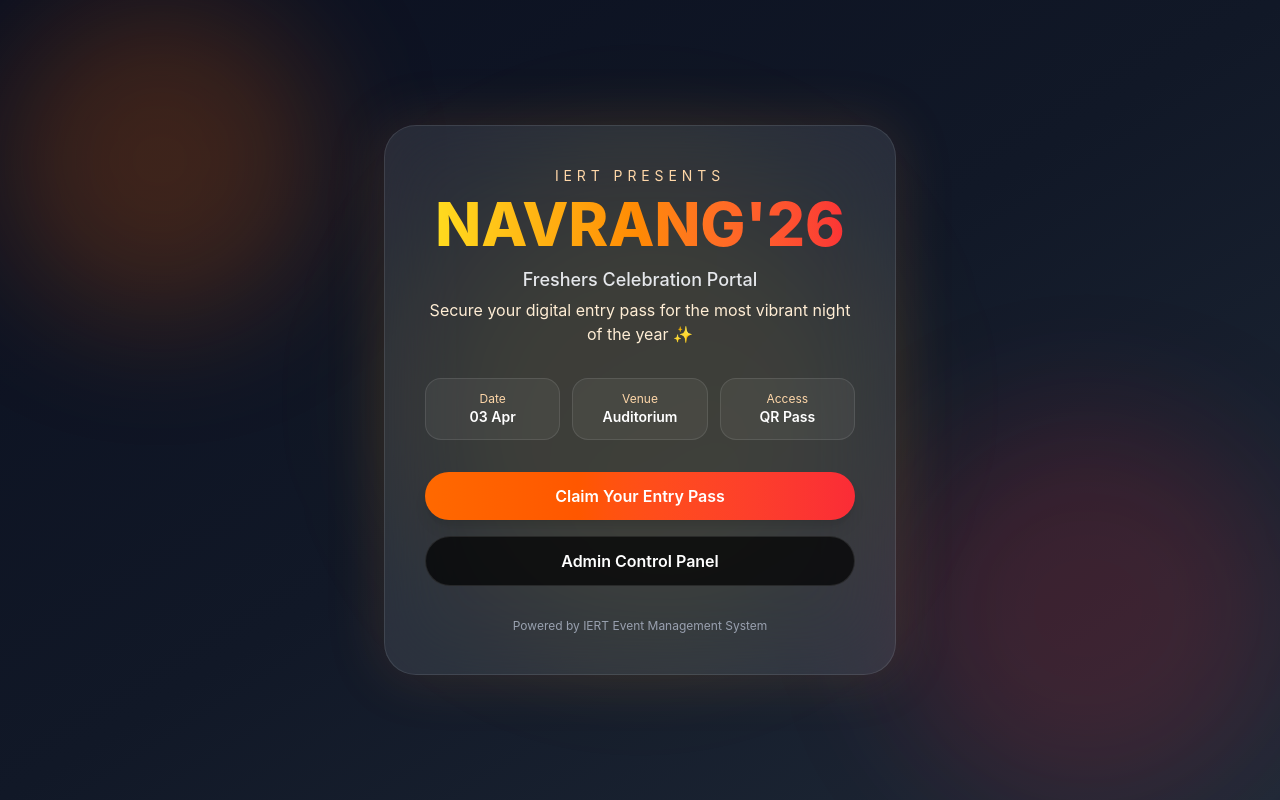
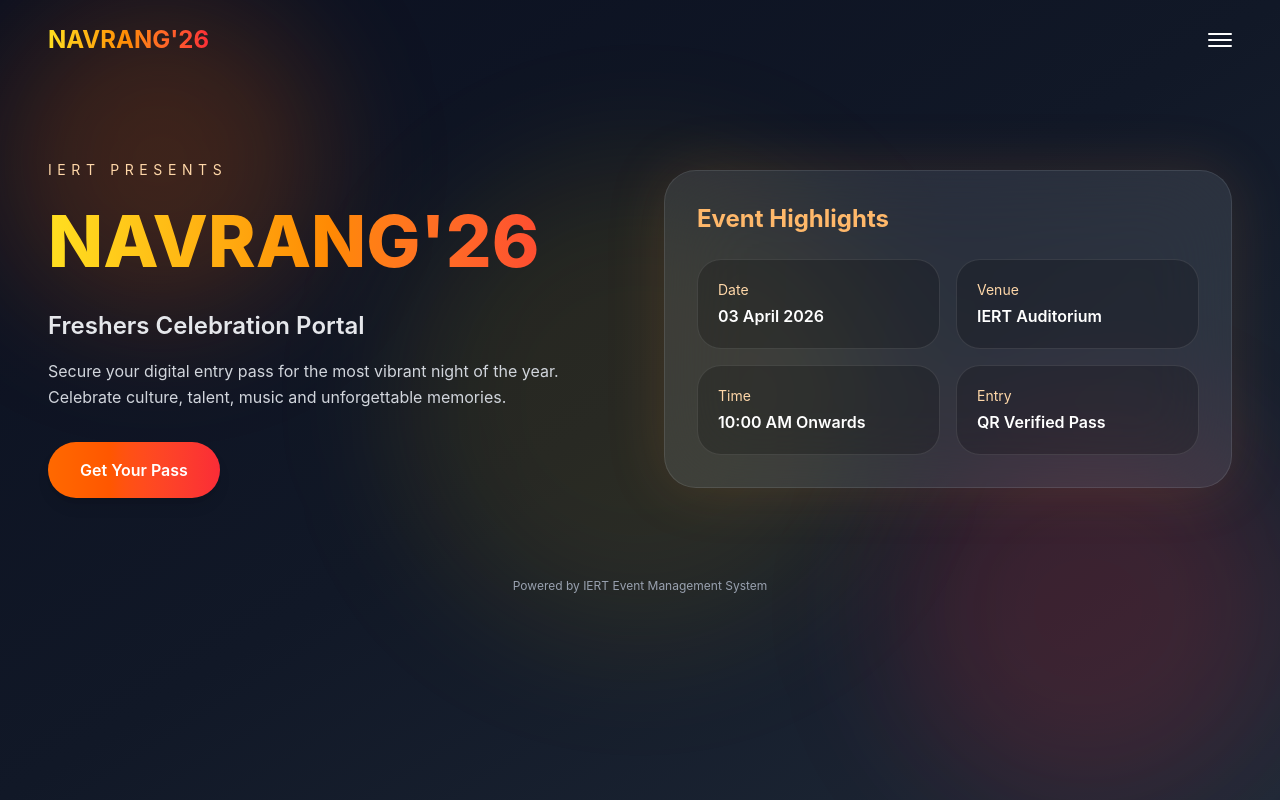
Before and after one commit to vaibhav0009/navrang26-checkin, a React (Vite) app: page / in a window 1280 px wide. Built offline with nearby package versions, Linux system fonts and the light colour scheme.

Commit message:
Improved homepage layout and centered event highlight cards

```diff
--- a/index.html
+++ b/index.html
@@ -4,7 +4,7 @@
     <meta charset="UTF-8" />
     <link rel="icon" type="image/svg+xml" href="/favicon.svg" />
     <meta name="viewport" content="width=device-width, initial-scale=1.0" />
-    <title>freshers-proto</title>
+    <title>Navrang'26</title>
   </head>
   <body>
     <div id="root"></div>
--- a/src/pages/Login.jsx
+++ b/src/pages/Login.jsx
@@ -1,79 +1,103 @@
+import { useState } from "react";
 import { useNavigate } from "react-router-dom";
 
 export default function Login() {
   const navigate = useNavigate();
+  const [menuOpen, setMenuOpen] = useState(false);
 
   return (
-    <div className="min-h-screen relative overflow-hidden bg-linear-to-br from-[#0B1020] via-[#111827] to-[#1F2937] flex items-center justify-center px-4">
-      {/* Warm Glow Background */}
+    <div className="min-h-screen relative overflow-hidden bg-linear-to-br from-[#0B1020] via-[#111827] to-[#1F2937] text-white">
+      {/* Background Glow */}
       <div className="absolute top-0 left-0 w-80 h-80 bg-orange-500/20 rounded-full blur-3xl"></div>
       <div className="absolute bottom-0 right-0 w-96 h-96 bg-red-500/15 rounded-full blur-3xl"></div>
       <div className="absolute top-1/2 left-1/2 w-120 h-120 bg-yellow-400/10 rounded-full blur-3xl -translate-x-1/2 -translate-y-1/2"></div>
 
-      {/* Main Card */}
-      <div className="relative z-10 w-full max-w-lg rounded-4xl border border-white/10 bg-white/10 backdrop-blur-2xl shadow-[0_0_60px_rgba(251,146,60,0.15)] p-8 md:p-10">
-        <p className="text-center text-sm tracking-[0.35em] text-orange-200 mb-2">
-          IERT PRESENTS
-        </p>
+      {/* Navbar */}
+      <nav className="relative z-20 flex justify-between items-center px-6 md:px-12 py-6">
+        <h2 className="text-2xl font-bold bg-linear-to-r from-yellow-300 via-orange-400 to-red-500 bg-clip-text text-transparent">
+          NAVRANG'26
+        </h2>
 
-        <h1 className="text-4xl sm:text-5xl md:text-6xl font-extrabold text-center bg-linear-to-r from-yellow-300 via-orange-400 to-red-500 bg-clip-text text-transparent mb-3">
-          NAVRANG'26
-        </h1>
+        <div className="relative">
+          <button
+            onClick={() => setMenuOpen(!menuOpen)}
+            className="flex flex-col gap-1"
+          >
+            <span className="w-6 h-0.5 bg-white rounded"></span>
+            <span className="w-6 h-0.5 bg-white rounded"></span>
+            <span className="w-6 h-0.5 bg-white rounded"></span>
+          </button>
 
-        <p className="text-center text-base md:text-lg text-gray-200 font-medium mb-1">
-          Freshers Celebration Portal
-        </p>
+          {menuOpen && (
+            <div className="absolute right-0 mt-4 w-52 rounded-3xl bg-black/80 backdrop-blur-xl border border-white/10 shadow-xl overflow-hidden">
+              <button
+                onClick={() => navigate("/admin-login")}
+                className="w-full px-5 py-4 text-left hover:bg-white/10 transition"
+              >
+                Admin Control Panel
+              </button>
+            </div>
+          )}
+        </div>
+      </nav>
 
-        <p className="text-center text-orange-100 mb-8 text-sm md:text-base">
-          Secure your digital entry pass for the most vibrant night of the year
-          ✨
-        </p>
+      {/* Hero Section */}
+      <section className="relative z-10 max-w-7xl mx-auto px-6 md:px-12 py-12 md:py-20 grid md:grid-cols-2 gap-12 items-center">
+        {/* Left Content */}
+        <div>
+          <p className="text-sm tracking-[0.4em] text-orange-200 mb-4">
+            IERT PRESENTS
+          </p>
 
-        {/* Event Info */}
-        <div className="grid grid-cols-3 gap-2 sm:gap-3 mb-8">
-          <div className="rounded-2xl bg-white/5 p-3 text-center border border-white/10">
-            <p className="text-xs text-orange-200">Date</p>
-            <p className="text-xs sm:text-sm font-semibold text-white">
-              03 Apr
-            </p>
-          </div>
+          <h1 className="text-5xl sm:text-6xl lg:text-7xl font-extrabold leading-tight bg-linear-to-r from-yellow-300 via-orange-400 to-red-500 bg-clip-text text-transparent mb-6">
+            NAVRANG'26
+          </h1>
 
-          <div className="rounded-2xl bg-white/5 p-3 text-center border border-white/10">
-            <p className="text-xs text-orange-200">Venue</p>
-            <p className="text-xs sm:text-sm font-semibold text-white">
-              Auditorium
-            </p>
-          </div>
+          <p className="text-xl md:text-2xl font-semibold text-gray-200 mb-4">
+            Freshers Celebration Portal
+          </p>
 
-          <div className="rounded-2xl bg-white/5 p-3 text-center border border-white/10">
-            <p className="text-xs text-orange-200">Access</p>
-            <p className="text-xs sm:text-sm font-semibold text-white">
-              QR Pass
-            </p>
-          </div>
-        </div>
+          <p className="text-gray-300 max-w-lg mb-8 leading-relaxed">
+            Secure your digital entry pass for the most vibrant night of the
+            year. Celebrate culture, talent, music and unforgettable memories.
+          </p>
 
-        {/* Buttons */}
-        <div className="space-y-4">
           <button
             onClick={() => navigate("/student-login")}
-            className="w-full py-3 rounded-full bg-linear-to-r from-orange-500 to-red-500 text-white font-semibold shadow-lg hover:scale-105 transition"
+            className="px-8 py-4 rounded-full bg-linear-to-r from-orange-500 to-red-500 text-white font-semibold shadow-lg hover:scale-105 transition"
           >
-            Claim Your Entry Pass
-          </button>
-
-          <button
-            onClick={() => navigate("/admin-login")}
-            className="w-full py-3 rounded-full bg-black/70 border border-white/10 text-white font-semibold hover:bg-black transition"
-          >
-            Admin Control Panel
+            Get Your Pass
           </button>
         </div>
 
-        <p className="text-center text-xs text-gray-400 mt-8">
-          Powered by IERT Event Management System
-        </p>
-      </div>
+        {/* Right Event Highlights */}
+        <div className="rounded-4xl border border-white/10 bg-white/10 backdrop-blur-2xl p-8 shadow-[0_0_60px_rgba(251,146,60,0.15)]">
+          <h3 className="text-2xl font-bold text-orange-300 mb-6">
+            Event Highlights
+          </h3>
+
+          <div className="grid sm:grid-cols-2 gap-4">
+            <HighlightCard title="Date" value="03 April 2026" />
+            <HighlightCard title="Venue" value="IERT Auditorium" />
+            <HighlightCard title="Time" value="10:00 AM Onwards" />
+            <HighlightCard title="Entry" value="QR Verified Pass" />
+          </div>
+        </div>
+      </section>
+
+      {/* Footer */}
+      <p className="relative z-10 text-center text-xs text-gray-400 pb-6">
+        Powered by IERT Event Management System
+      </p>
     </div>
   );
 }
+
+function HighlightCard({ title, value }) {
+  return (
+    <div className="rounded-3xl bg-black/20 border border-white/10 p-5">
+      <p className="text-sm text-orange-200 mb-1">{title}</p>
+      <p className="text-white font-semibold">{value}</p>
+    </div>
+  );
+}
```
